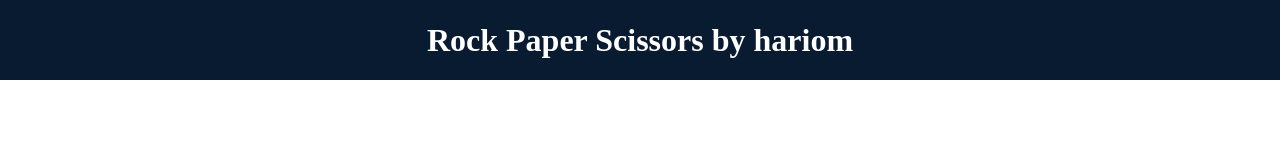
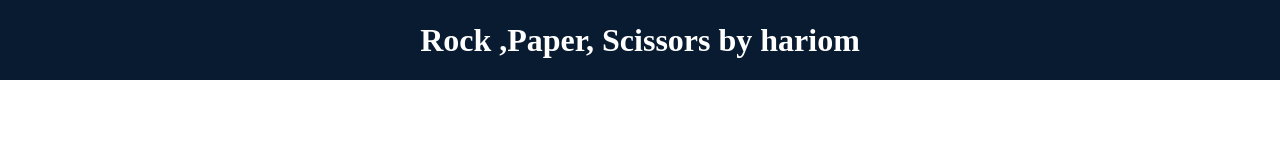
Before and after one commit to Hariom52/firstGame, a plain HTML site: page index.html in a window 1280 px wide. Shown: the top 160 px of the page. Drawn offline with Linux system fonts and the light colour scheme.

Commit message:
change in the commt

```diff
--- a/index.html
+++ b/index.html
@@ -7,7 +7,7 @@
     <link rel="stylesheet" href="style.css">
 </head>
 <body>
-    <h1>Rock Paper  Scissors by hariom</h1>
+    <h1>Rock ,Paper,  Scissors by hariom</h1>
     <div class="choices">
     <div class="choice" id="rock">
      <img src="./WhatsApp Image 2024-12-26 at 08.55.38_f26ce06f.jpg"\>
```
